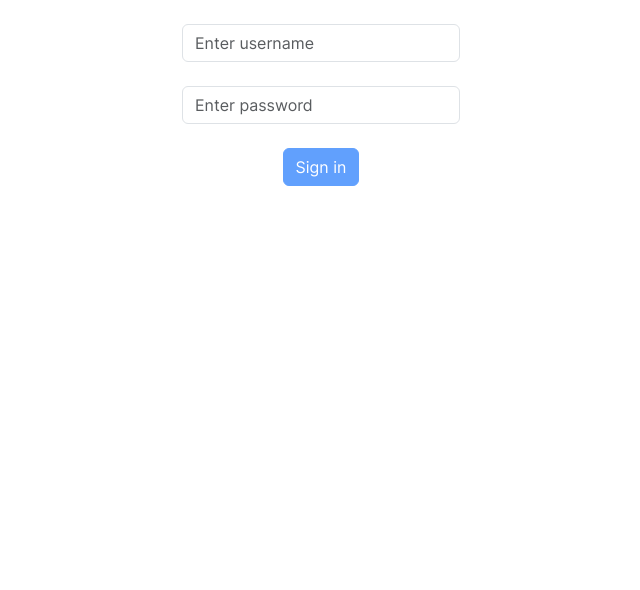
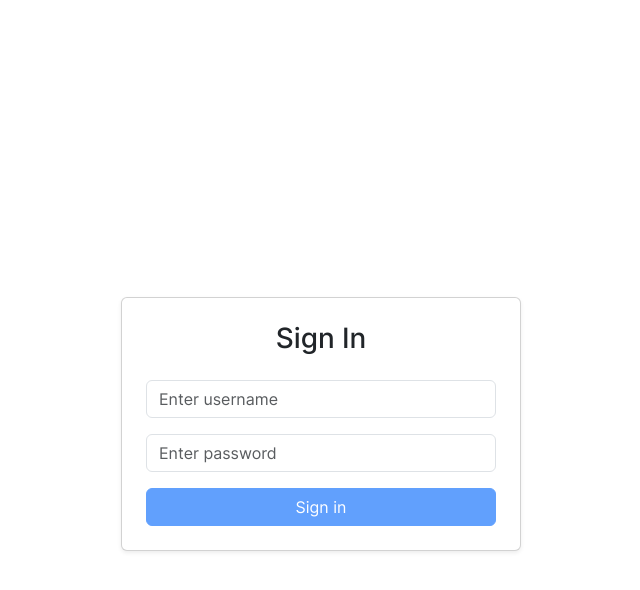
Before and after one commit to daliborstakic/blogpost-app, an Angular app in the folder blogpost-front/: page /login in a window 1280 px wide. Shown: the top 590 px of the page, without its empty margins (319-959 px from the left). Built offline with nearby package versions, Linux system fonts and the light colour scheme.

Commit message:
Redesign login component and add rerouting to home page after signing in

```diff
--- a/blogpost-front/src/app/components/login/login.component.html
+++ b/blogpost-front/src/app/components/login/login.component.html
@@ -1,8 +1,13 @@
-<div class="d-flex text-center align-items-center justify-content-center">
-  <form (ngSubmit)="$event.preventDefault(); submit()" [formGroup]="loginForm">
-    <div data-mdb-input-init class="form-outline mb-4">
+<div class="d-flex justify-content-center align-items-center vh-100">
+  <div class="card p-4 shadow-sm" style="width: 400px">
+    <h3 class="text-center mb-4">Sign In</h3>
+    <form
+      (ngSubmit)="$event.preventDefault(); submit()"
+      [formGroup]="loginForm"
+    >
+      <div class="mb-3">
         <input
-        type="name"
+          type="text"
           placeholder="Enter username"
           id="form2Example1"
           class="form-control"
@@ -11,19 +16,20 @@
         />
         <div *ngIf="usernameInvalid()">
           <small
-          class="text-danger mt-1"
+            class="text-danger"
             *ngIf="loginForm.get('username')?.errors?.['required']"
           >
             Username is required.
           </small>
           <small
-          class="text-danger mt-1"
+            class="text-danger"
             *ngIf="loginForm.get('username')?.errors?.['minlength']"
-          >Username must be at least 6 characters long.</small
           >
+            Username must be at least 6 characters long.
+          </small>
         </div>
       </div>
-    <div data-mdb-input-init class="form-outline mb-4">
+      <div class="mb-3">
         <input
           type="password"
           id="form2Example2"
@@ -33,32 +39,37 @@
         />
         <div *ngIf="passwordInvalid()">
           <small
-          class="text-danger mt-1"
+            class="text-danger"
             *ngIf="loginForm.get('password')?.errors?.['required']"
           >
             Password is required.
           </small>
           <small
-          class="text-danger mt-1"
+            class="text-danger"
             *ngIf="loginForm.get('password')?.errors?.['minlength']"
-          >Password must be at least 6 characters long.</small
           >
+            Password must be at least 6 characters long.
+          </small>
           <small
-          class="text-danger mt-1"
+            class="text-danger"
             *ngIf="loginForm.get('password')?.errors?.['pattern']"
-          >Password must contain: At least on uppercase letter, at least one
-          lower case letter, a number and a special character.</small
           >
+            Password must contain at least one uppercase letter, one lowercase
+            letter, a number, and a special character.
+          </small>
         </div>
       </div>
+
       <button
         type="submit"
-      data-mdb-button-init
-      data-mdb-ripple-init
-      class="btn btn-primary btn-block mb-4"
+        class="btn btn-primary w-100"
         [disabled]="loginForm.invalid"
       >
         Sign in
       </button>
     </form>
+    <div *ngIf="failedLogin" class="text-center mt-3">
+      <small class="text-danger">Login unsuccessful.</small>
     </div>
+  </div>
+</div>
--- a/blogpost-front/src/app/components/login/login.component.ts
+++ b/blogpost-front/src/app/components/login/login.component.ts
@@ -6,6 +6,9 @@ import {
   ReactiveFormsModule,
   Validators,
 } from '@angular/forms';
+import { UserService } from '../../services/user.service';
+import { User } from '../../model/user';
+import { Router } from '@angular/router';
 
 @Component({
   selector: 'app-login',
@@ -15,6 +18,11 @@ import {
   styleUrl: './login.component.css',
 })
 export class LoginComponent {
+  public loading = false;
+  public failedLogin = false;
+
+  constructor(public userService: UserService, public router: Router) {}
+
   public loginForm: FormGroup = new FormGroup({
     username: new FormControl<string>('', [
       Validators.required,
@@ -61,6 +69,20 @@ export class LoginComponent {
   }
 
   submit() {
+    this.userService
+      .getUserInfoByUsername(this.loginForm.get('username')?.value)
+      .subscribe((data) => {
+        this.validateLogin(data);
+      });
     console.log(this.loginForm.value);
   }
+
+  validateLogin(userInfo: User) {
+    if (userInfo.password !== this.loginForm.get('password')?.value) {
+      this.failedLogin = true;
+      return;
+    }
+
+    this.router.navigate(['/home']);
+  }
 }
```
Lines whose indentation alone changed are shown as unchanged.
